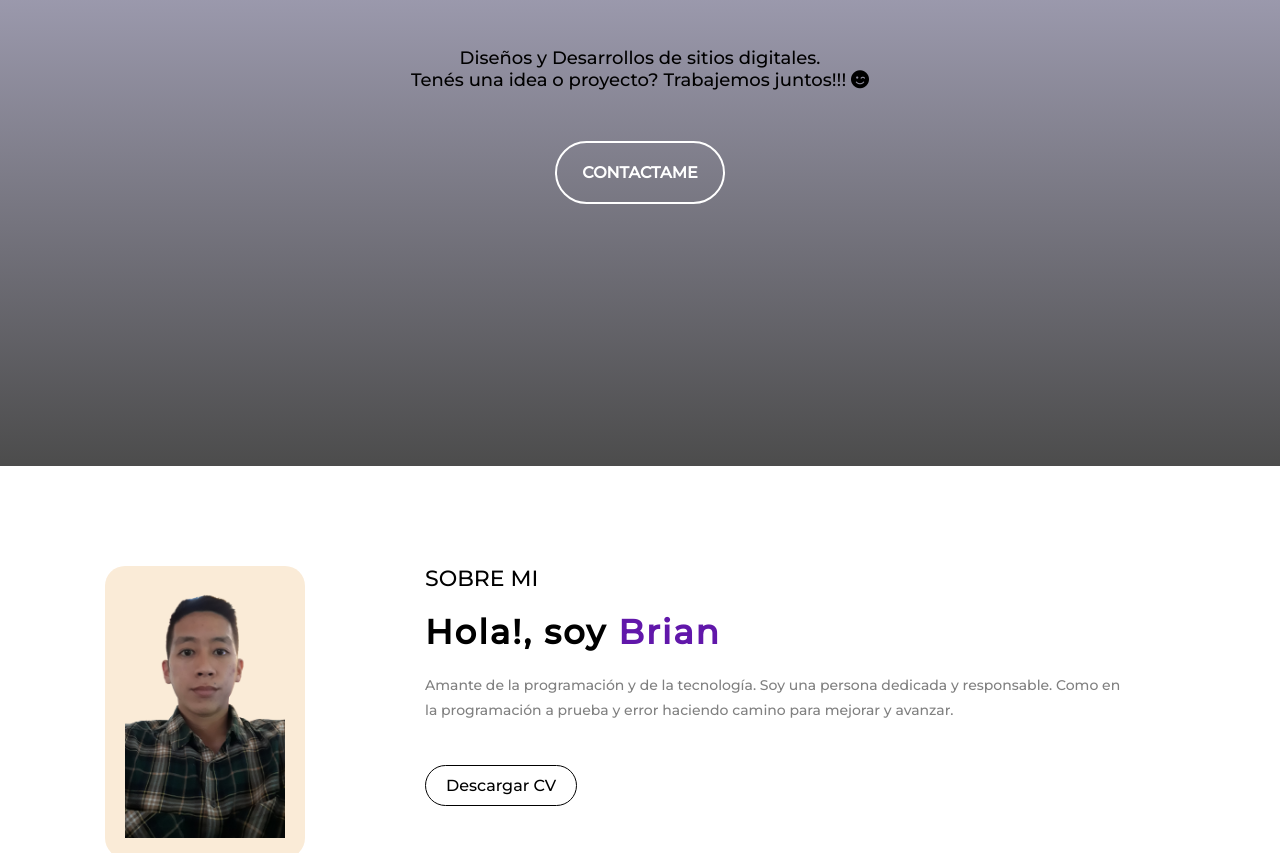
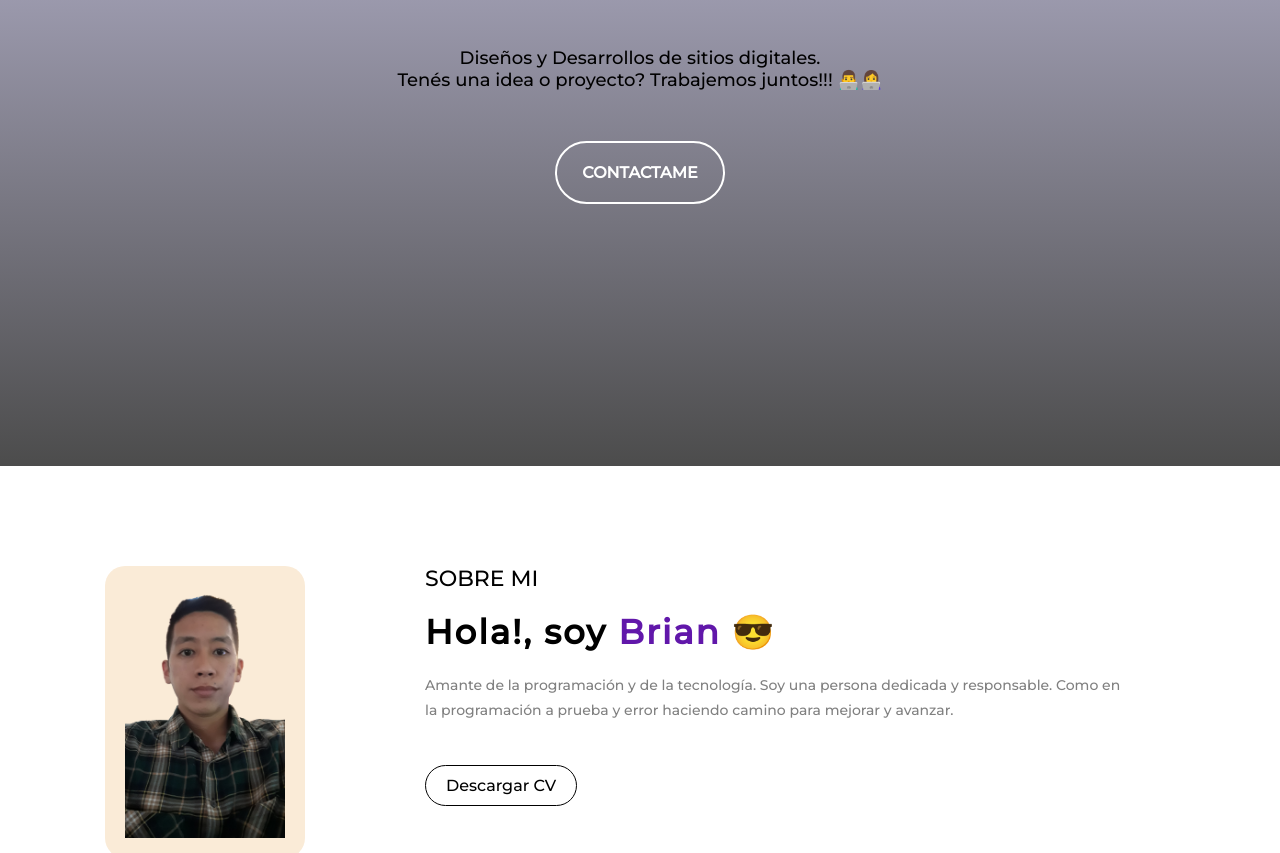
Before and after one commit to oshirobrian/portfolio-, a plain HTML site: page index.html in a window 1280 px wide. Shown: the part 334-1187 px from the top of the page. Drawn offline with nearby package versions, Linux system fonts and the light colour scheme.

Commit message:
agregando emoji

```diff
--- a/index.html
+++ b/index.html
@@ -48,8 +48,7 @@
                     <p class="bienvenida">Bienvenidos</p>
                     <h2>Soy <span>Brian Oshiro</span>, Desarrollador Front END</h2>
                     <p class="descripcion">
-                        Diseños y Desarrollos de sitios digitales.<br /> Tenés una idea o proyecto? Trabajemos juntos!!!
-                        <span><i class="fa-solid fa-face-smile-wink"></i></span></p>
+                        Diseños y Desarrollos de sitios digitales.<br /> Tenés una idea o proyecto? Trabajemos juntos!!! 👨‍💻👩‍💻</p>
                     <a href="#contact">Contactame</a>
                 </div>
             </div>
@@ -63,7 +62,7 @@
         </div>
         <div class="sobremi">
             <p class="titulo-seccion">Sobre Mi</p>
-            <h2>Hola!, soy <span>Brian</span></h2>
+            <h2>Hola!, soy <span>Brian 😎</span></h2>
             <p>Amante de la programación y de la tecnología. Soy una persona dedicada y responsable.
                 Como en la programación a prueba y error haciendo camino para mejorar y avanzar.</p>
             <a href="#">Descargar CV</a>
```
